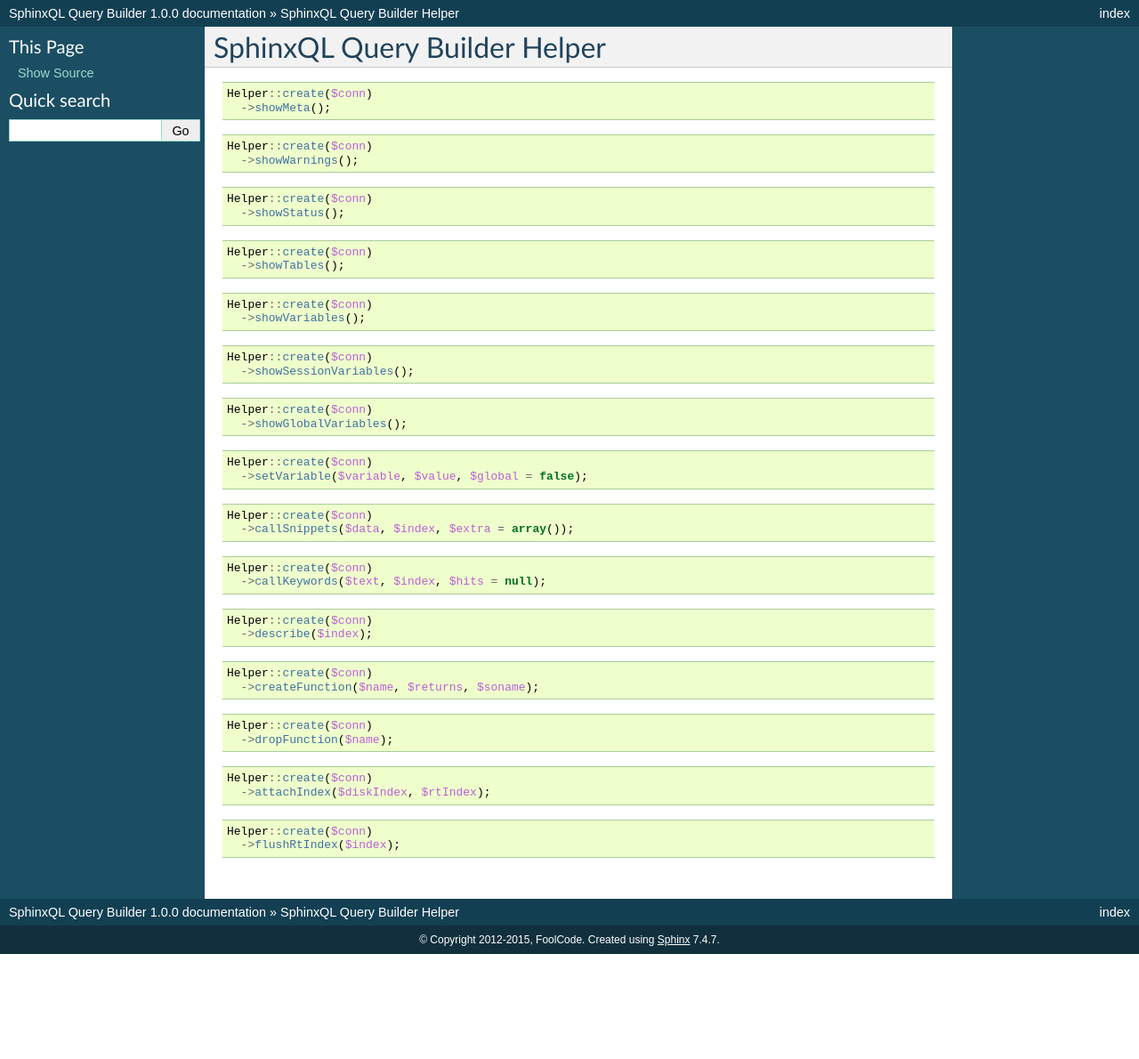
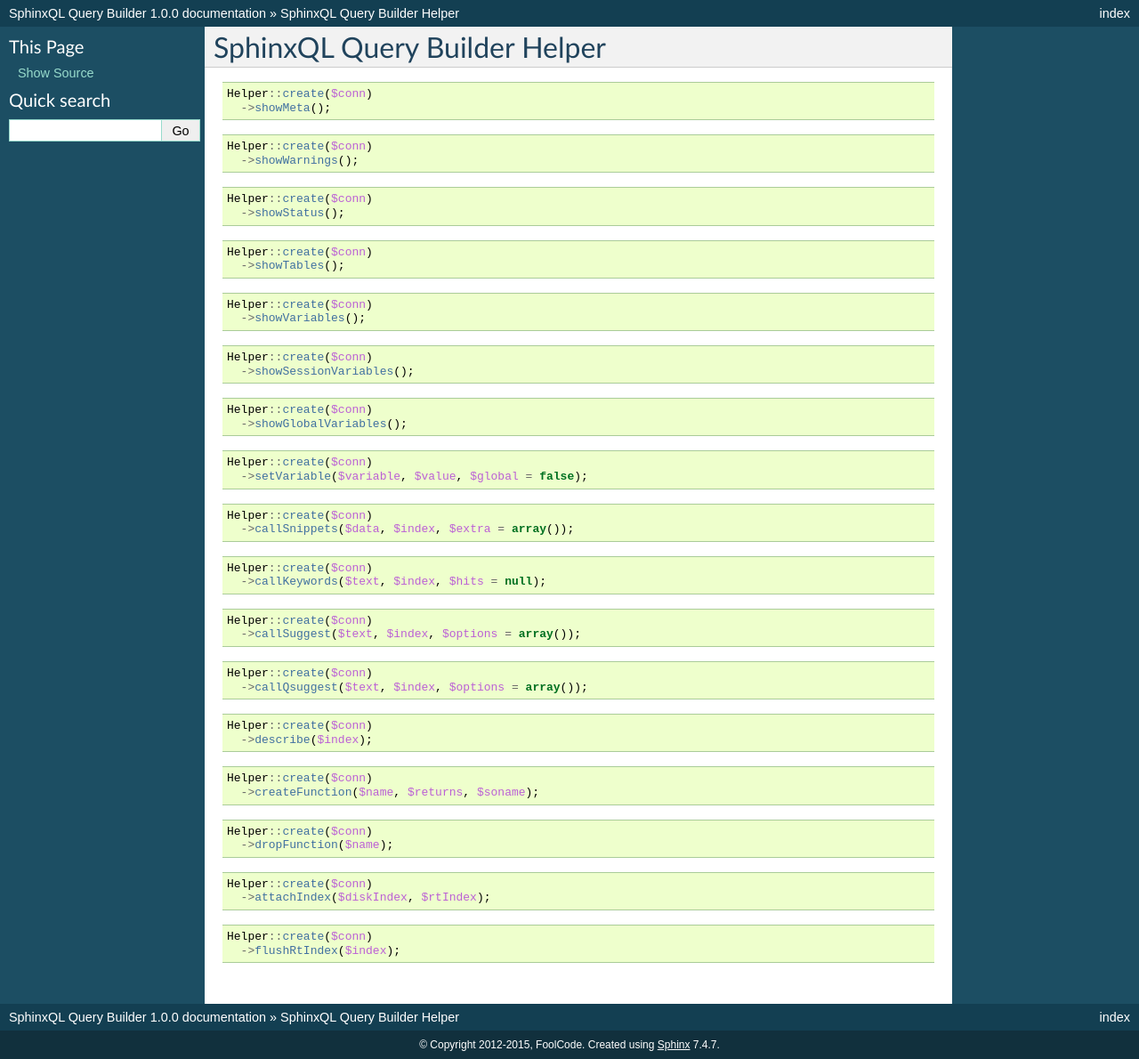
Before and after one commit to FoolCode/SphinxQL-Query-Builder, a Sphinx documentation site: the page built from docs/helper.rst, in a window 1280 px wide. Shown: the whole page at 89% size. Built offline with Sphinx 7.4.7, drawn with Linux system fonts in a browser that asks for light colours; pages that are not in the unit, such as notebooks, are missing from menus; before the commit the page ends 1072 px from its top, so only the background shows below that.

Commit message:
add suggest docs

```diff
--- a/docs/helper.rst
+++ b/docs/helper.rst
@@ -54,6 +54,16 @@
 .. code-block:: php
 
     Helper::create($conn)
+      ->callSuggest($text, $index, $options = array());
+
+.. code-block:: php
+
+    Helper::create($conn)
+      ->callQsuggest($text, $index, $options = array());
+
+.. code-block:: php
+
+    Helper::create($conn)
       ->describe($index);
 
 .. code-block:: php
```
Also changed, not shown: README.md (+2 -0 lines).
